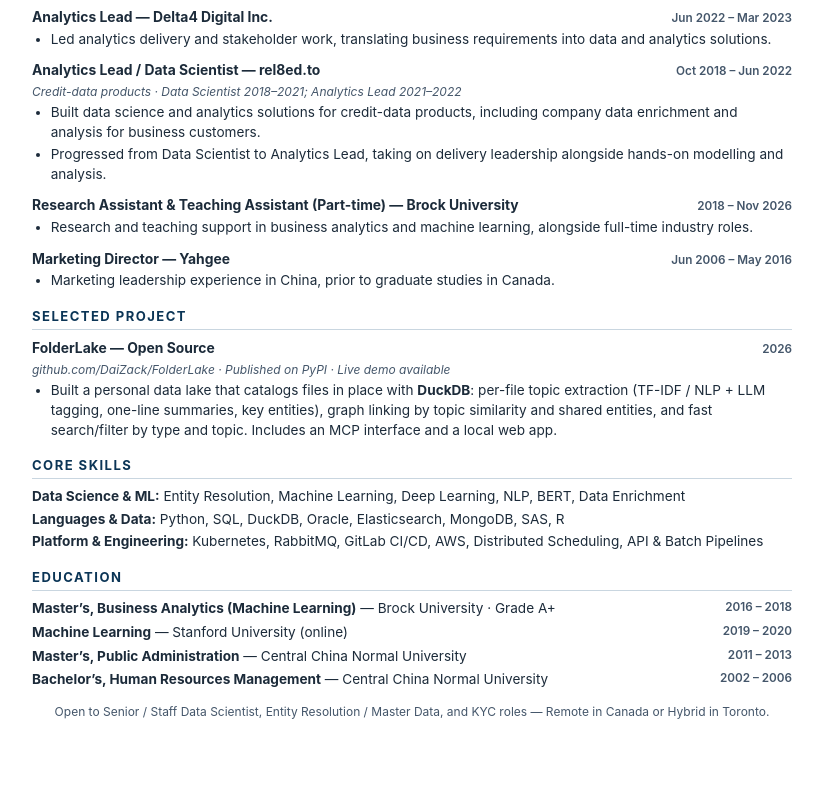
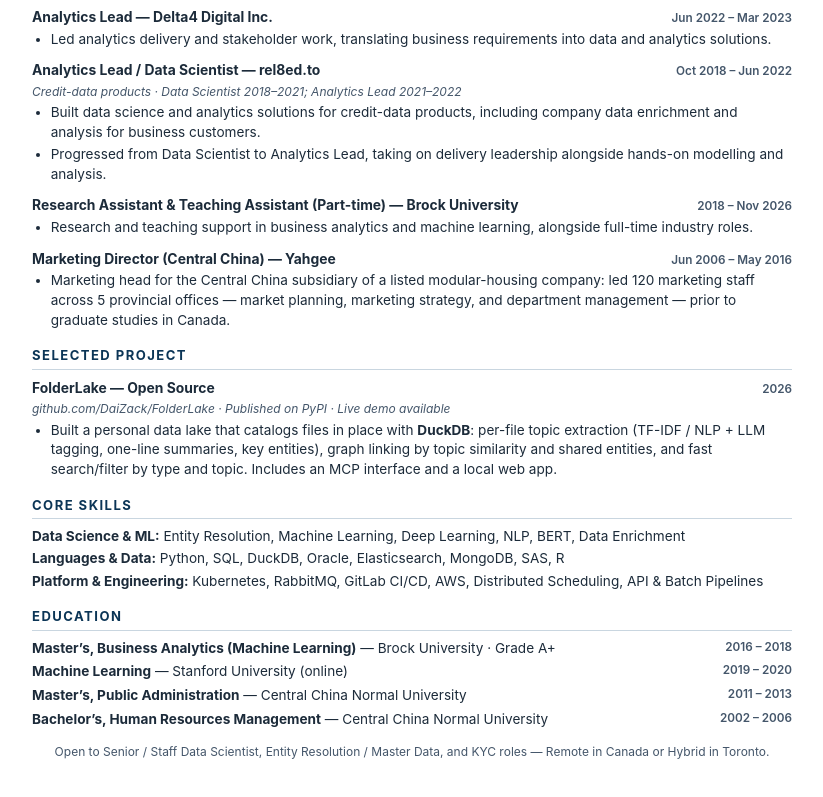
Before and after one commit to DaiZack/daizack.github.io, a plain HTML site: page resume.html in a window 1280 px wide. Shown: the part 678-1475 px from the top of the page, without its empty margins (228-1051 px from the left). Before the commit the page ends 1441 px from the top, so only its background shows below. Drawn offline with Linux system fonts and the light colour scheme.

Commit message:
Resume: Yahgee role scope - Central China marketing head, 120 staff, 5 provincial offices

```diff
--- a/resume.html
+++ b/resume.html
@@ -71,8 +71,8 @@
   <ul><li>Research and teaching support in business analytics and machine learning, alongside full-time industry roles.</li></ul>
 </div>
 <div class="job">
-  <div class="jh"><span class="jt">Marketing Director — Yahgee</span><span class="jd">Jun 2006 – May 2016</span></div>
-  <ul><li>Marketing leadership experience in China, prior to graduate studies in Canada.</li></ul>
+  <div class="jh"><span class="jt">Marketing Director (Central China) — Yahgee</span><span class="jd">Jun 2006 – May 2016</span></div>
+  <ul><li>Marketing head for the Central China subsidiary of a listed modular-housing company: led 120 marketing staff across 5 provincial offices — market planning, marketing strategy, and department management — prior to graduate studies in Canada.</li></ul>
 </div>
 
 <h2>Selected Project</h2>
```
